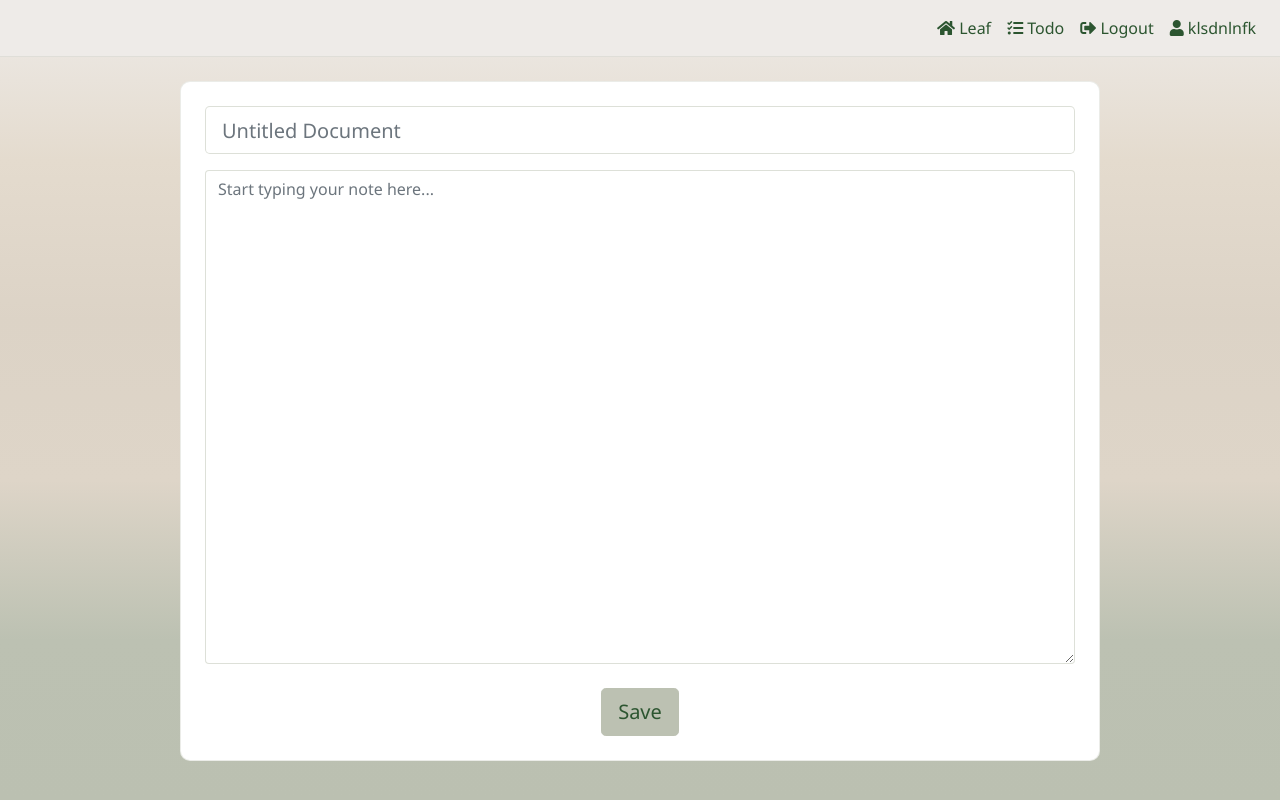
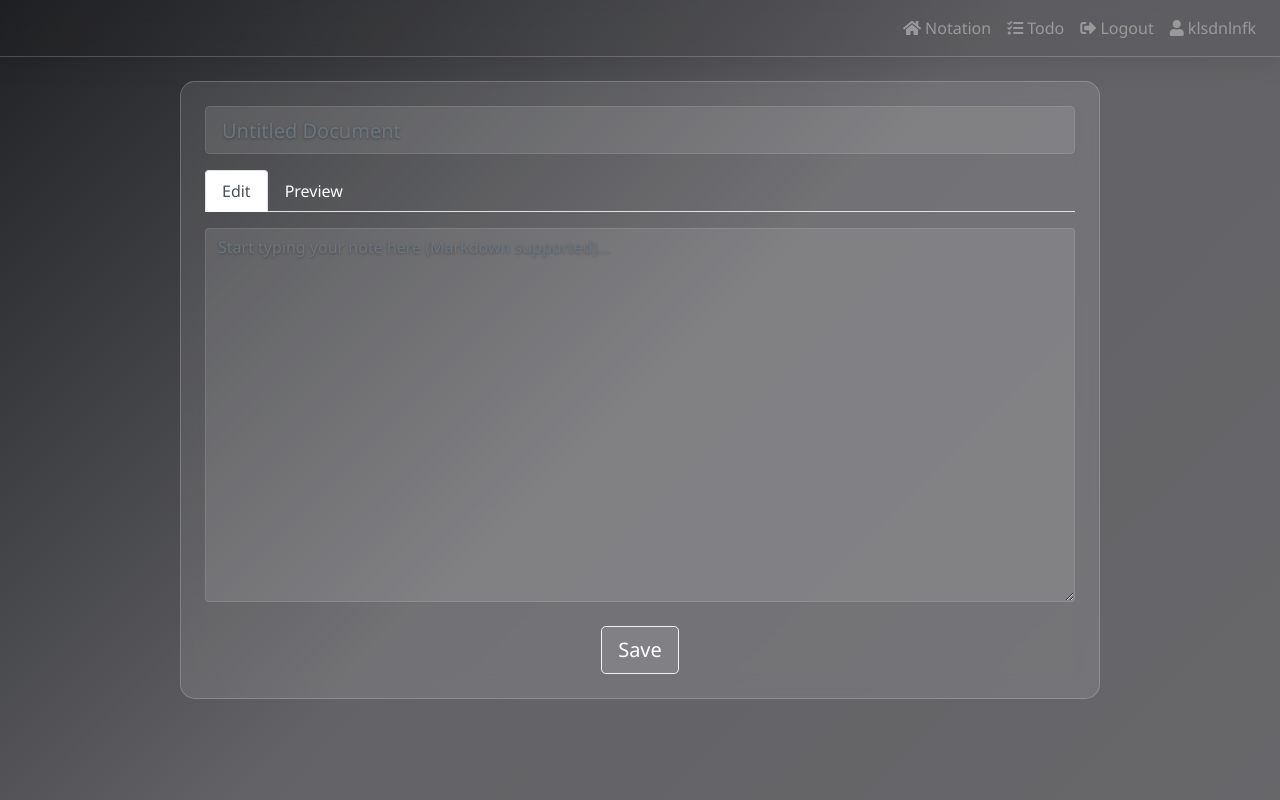
Before and after one commit to perfect-123/Flask-Note-App, a Flask app: page /note in a window 1280 px wide. Run offline with Flask 3, Linux system fonts and the light colour scheme; a user stored in the database is signed in; some libraries are stand-ins or nearby versions.

Commit message:
Improved UI

```diff
--- a/website/static/styles.css
+++ b/website/static/styles.css
@@ -1,25 +1,59 @@
+:root {
+    --primary-bg: #202124;
+    --secondary-bg: #33373b;
+    --accent-1: #f2f2f2;
+    --accent-2: #cccccc;
+    --text-primary: #ffffff;
+    --text-secondary: #999999;
+    --hover-color: #cccccc;
+    --glass-bg: rgba(255, 255, 255, 0.1);
+    --glass-border: rgba(255, 255, 255, 0.2);
+    --hover-bg: rgba(0, 0, 0, 0.05);
+    --hover-border: rgba(255, 255, 255, 0.3);
+  }
+  /* :root {
+    --primary-bg: #0f2027;
+    --secondary-bg: #203a43;
+    --accent-1: #2c5364;
+    --accent-2: #bdc3c7;
+    --text-primary: #ecf0f1;
+    --text-secondary: #bdc3c7;
+    --hover-color: #3498db;
+    --glass-bg: rgba(255, 255, 255, 0.1);
+    --glass-border: rgba(255, 255, 255, 0.2);
+} */
+
 body {
-    background: linear-gradient(to bottom, rgb(238, 235, 232), #e4dbce, hsl(35, 24%, 82%), #ded5c8, #bcc1b2, #bbc0b1);
+    background: linear-gradient(135deg, var(--primary-bg), #636367, #67676a);
+    /* background: linear-gradient(135deg, var(--primary-bg), var(--secondary-bg), var(--accent-1)); */
 
     background-attachment: fixed;
     font-family: 'Segoe UI', Tahoma, Geneva, Verdana, sans-serif;
     min-height: 100vh;
-    color: #2c5530;
+    color: var(--text-primary);
+    transition: background 0.5s ease;
 }
 
 .navbar {
-    background-color: rgba(238, 235, 232) !important;
+    background-color: var(--hover-bg);
     backdrop-filter: blur(10px);
-    border-bottom: 1px solid rgba(188, 193, 178, 0.3);
+    -webkit-backdrop-filter: blur(10px);
+    border-bottom: 1px solid var(--glass-border);
     margin-bottom: 20px;
+    box-shadow: 0 4px 30px rgba(0, 0, 0, 0.1);
+    transition: all 0.3s ease;
 }
 
+
+
 .navbar-dark .navbar-nav .nav-link {
-    color: #2c5530;
+    color: var(--text-secondary);
+    transition: color 0.3s ease, transform 0.3s ease;
 }
 
 .navbar-dark .navbar-nav .nav-link:hover {
-    color: #7b5895;
+    color: var(--hover-color);
+    transform: translateY(-2px);
 }
 
 .on-top {
@@ -32,28 +66,73 @@
 
 .card {
     position: relative;
-    background-color: #ffffff;
-    border: 1px solid rgba(188, 193, 178, 0.3);
-    border-radius: 10px;
-    transition: transform 0.3s ease, box-shadow 0.3s ease;
+    background-color: var(--glass-bg);
+    border: 1px solid var(--glass-border);
+    border-radius: 15px;
+    transition: transform 0.3s ease, box-shadow 0.3s ease, background-color 0.3s ease, border-color 0.3s ease;
+    overflow: hidden;
+}
+
+.card::before {
+    content: '';
+    position: absolute;
+    top: 0;
+    left: 0;
+    right: 0;
+    bottom: 0;
+    backdrop-filter: blur(10px);
+    -webkit-backdrop-filter: blur(10px);
+    z-index: -1;
+}
+
+.card::after {
+    content: '';
+    position: absolute;
+    top: 0;
+    left: -100%;
+    width: 100%;
+    height: 100%;
+    background: linear-gradient(
+        90deg,
+        transparent,
+        rgba(255, 255, 255, 0.2),
+        transparent
+    );
+    transition: 0.5s;
+    z-index: 1;
+}
+
+.card:hover::after {
+    left: 100%;
 }
 
 .card:hover {
     transform: translateY(-5px);
-    box-shadow: 0 8px 15px rgba(44, 85, 48, 0.1);
+    box-shadow: 0 8px 20px rgba(52, 152, 219, 0.3);
+    background-color: var(--hover-bg);
+    border-color: var(--hover-border);
 }
+
+/* Ensure card content stays above the shine effect */
+.card-body {
+    position: relative;
+    z-index: 2;
+}
+
 
 .card-content-wrapper {
     height: 100%;
+    position: relative;
+    z-index: 1;
 }
 
 .delete-btn {
     position: absolute;
-    bottom: 10px;
+    top: 10px;
     right: 10px;
-    background: rgba(123, 88, 149, 0.2);
+    background: var(--glass-bg);
     border: none;
-    color: #2c5530;
+    color: var(--text-secondary);
     font-size: 1.2rem;
     width: 30px;
     height: 30px;
@@ -62,8 +141,8 @@
     align-items: center;
     justify-content: center;
     opacity: 0;
-    transition: opacity 0.3s ease, background-color 0.3s ease;
-    z-index: 10;
+    transition: all 0.3s ease;
+    z-index: 2;
 }
 
 .card:hover .delete-btn {
@@ -71,11 +150,15 @@
 }
 
 .delete-btn:hover {
-    background: rgba(123, 88, 149, 0.4);
+    background: rgba(156, 31, 17, 0.487);
+    color: #fff;
+    transform: scale(1.1);
 }
 
 .card-body {
     padding: 1.5rem;
+    position: relative;
+    z-index: 1;
 }
 
 .card-body a {
@@ -83,84 +166,147 @@
     text-decoration: none;
 }
 
+.card-title, .card-text, .form-control {
+    text-shadow: 0 1px 3px rgba(0, 0, 0, 0.3);
+}
+
 .card-title {
-    color: #002e05;
+    color: var(--hover-color);
     font-weight: 600;
+    margin-bottom: 0.75rem;
+    font-size: 1.25rem;
 }
 
 .card-text {
-    color: #000000;
+    color: var(--text-primary);
+    font-size: 0.9rem;
+    line-height: 1.5;
 }
 
 .btn-primary {
-    background-color: #bcc1b2;
-    border-color: #bcc1b2;
-    color: #2c5530;
+    background-color: var(--glass-bg);
+    border-color: var(--accent-1);
+    color: var(--text-primary);
+    transition: all 0.3s ease;
 }
 
 .btn-primary:hover {
-    background-color: #7b5895;
-    border-color: #7b5895;
+    background-color: var(--hover-color);
+    border-color: var(--hover-color);
     color: #ffffff;
+    box-shadow: 0 0 15px rgba(52, 152, 219, 0.5);
+    transform: translateY(-2px);
 }
 
 .form-control {
-    background-color: #ffffff;
-    border: 1px solid rgba(188, 193, 178, 0.5);
-    color: #000000;
+    background-color: var(--glass-bg);
+    border: 1px solid var(--glass-border);
+    color: var(--text-primary);
+    transition: all 0.3s ease;
 }
 
 .form-control:focus {
-    background-color: #ffffff;
-    border-color: rgba(188, 193, 178, 0.7);
-    color: #000000;
-    box-shadow: 0 0 0 0.2rem rgba(123, 88, 149, 0.25);
+    background-color: var(--hover-bg);
+    border-color: var(--hover-color);
+    color: var(--text-primary);
+    box-shadow: 0 0 0 0.2rem rgba(52, 152, 219, 0.25);
+}
+
+textarea.form-control {
+    background-color: var(--glass-bg);
+}
+
+textarea.form-control:focus {
+    background-color: var(--hover-bg);
 }
 
 .alert {
-    background-color: rgba(255, 255, 255, 0.7);
-    border: 1px solid rgba(188, 193, 178, 0.3);
-    color: #2c5530;
+    background-color: var(--glass-bg);
+    border: 1px solid var(--glass-border);
+    color: var(--text-secondary);
+    backdrop-filter: blur(10px);
+    -webkit-backdrop-filter: blur(10px);
+    transition: all 0.3s ease;
 }
 
 .alert-success {
-    background-color: rgba(188, 193, 178, 0.2);
-    border-color: rgba(188, 193, 178, 0.3);
-    color: #2c5530;
+    background-color: rgba(46, 204, 113, 0.2);
+    border-color: rgba(46, 204, 113, 0.3);
+    color: #2ecc71;
 }
 
 .alert-danger {
-    background-color: rgba(123, 88, 149, 0.2);
-    border-color: rgba(123, 88, 149, 0.3);
-    color: #2c5530;
+    background-color: rgba(231, 76, 60, 0.2);
+    border-color: rgba(231, 76, 60, 0.3);
+    color: #e74c3c;
 }
 
 h1, h2, h3, h4, h5, h6 {
-    color: #2c5530;
+    color: var(--accent-2);
+    margin-bottom: 1rem;
 }
-
+.col-md-4{
+    height: 400px;
+}
 a {
-    color: #7b5895;
+    color: var(--hover-color);
+    transition: color 0.3s ease;
 }
 
 a:hover {
-    color: #2c5530;
+    color: var(--accent-2);
     text-decoration: none;
 }
 
 ::-webkit-scrollbar {
-    width: 10px;
+    width: 8px;
 }
 
 ::-webkit-scrollbar-track {
-    background: #e4dbce;
+    background: var(--secondary-bg);
 }
 
 ::-webkit-scrollbar-thumb {
-    background: #bcc1b2;
-    border-radius: 5px;
+    background: var(--accent-2);
+    border-radius: 10px;
 }
 
 ::-webkit-scrollbar-thumb:hover {
-    background: #7b5895;
+    background: var(--hover-color);
 }
+
+.notes-grid {
+    display: grid;
+    grid-template-columns: repeat(auto-fill, minmax(280px, 1fr));
+    gap: 1.5rem;
+    padding: 1rem;
+}
+
+.add-note {
+    background-color: var(--accent-1);
+    color: var(--text-primary);
+    border: none;
+    padding: 0.75rem 1.5rem;
+    border-radius: 25px;
+    cursor: pointer;
+    transition: all 0.3s ease;
+    font-weight: bold;
+    letter-spacing: 0.5px;
+    text-transform: uppercase;
+    font-size: 0.9rem;
+}
+
+.add-note:hover {
+    background-color: var(--hover-color);
+    transform: translateY(-3px);
+    box-shadow: 0 5px 15px rgba(52, 152, 219, 0.4);
+}
+
+@keyframes fadeIn {
+    from { opacity: 0; transform: translateY(20px); }
+    to { opacity: 1; transform: translateY(0); }
+}
+
+.card {
+    animation: fadeIn 0.5s ease-out;
+}
--- a/website/templates/base.html
+++ b/website/templates/base.html
@@ -16,7 +16,7 @@
       <div class="collapse navbar-collapse" id="navbar">
         <div class="navbar-nav">
             {% if user.is_authenticated %}
-            <a class="nav-item nav-link" id="home" href="/"><i class="fas fa-home"></i> Leaf</a>
+            <a class="nav-item nav-link" id="home" href="/"><i class="fas fa-home"></i> Notation</a>
           <a class="nav-item nav-link" id="todo" href="/todo"><i class="fas fa-tasks"></i> Todo</a>
           <a class="nav-item nav-link" id="logout" href="/logout"><i class="fas fa-sign-out-alt"></i> Logout</a>
           <span class="nav-item nav-link" id="user-name"><i class="fas fa-user"></i> {{user.first_name}}</span>
@@ -49,6 +49,6 @@
     <script src="https://code.jquery.com/jquery-3.5.1.slim.min.js" integrity="sha384-DfXdz2htPH0lsSSs5nCTpuj/zy4C+OGpamoFVy38MVBnE+IbbVYUew+OrCXaRkfj" crossorigin="anonymous"></script>
     <script src="https://cdn.jsdelivr.net/npm/@popperjs/core@2.9.3/dist/umd/popper.min.js" integrity="sha384-eMNCOe7tC1doHpGoWe/6oMVemdAVTMs2xqW4mwXrXsW0L84Iytr2wi5v2QjrP/xp" crossorigin="anonymous"></script>
     <script src="https://stackpath.bootstrapcdn.com/bootstrap/4.5.2/js/bootstrap.min.js" integrity="sha384-B4gt1jrGC7Jh4AgTPSdUtOBvfO8shuf57BaghqFfPlYxofvL8/KUEfYiJOMMV+rV" crossorigin="anonymous"></script>
-    <script type="text/javascript" src="{{ url_for('static', filename='index.js') }}"></script>
+    <script type="text/javascript" src={{ url_for('static', filename='index.js')}}></script>
 </body>
 </html>
--- a/website/templates/home.html
+++ b/website/templates/home.html
@@ -25,7 +25,7 @@
                     <h5 class="card-title">
                         {{ note.title or 'Untitled Note' }}
                     </h5>
-                    <p class="card-text">{{ note.data[:100] if note.data else '' }}{% if note.data and note.data|length > 100 %}...{% endif %}</p>
+                    <div class="card-text">{{ note.html_content[:300] if note.html_content else '' }}{% if note.html_content and note.html_content|length > 200 %}...{% endif %}</div>
                     <a href="{{ url_for('views.note_form', id=note.id) }}" class="stretched-link"></a>
                 </div>
                 <button type="button" class="delete-btn" onclick="deleteNote({{ note.id }})">
@@ -36,4 +36,5 @@
     </div>
     {% endfor %}
 </div>
+
 {% endblock %}
--- a/website/templates/note_form.html
+++ b/website/templates/note_form.html
@@ -11,8 +11,21 @@
                     <div class="form-group">
                         <input type="text" name="title" id="title" class="form-control form-control-lg" placeholder="Untitled Document" value="{{ note.title if note else '' }}">
                     </div>
-                    <div class="form-group">
-                        <textarea name="note" id="note" class="form-control" rows="20" placeholder="Start typing your note here...">{{ note.data if note else '' }}</textarea>
+                    <ul class="nav nav-tabs" id="noteTabs" role="tablist">
+                        <li class="nav-item" role="presentation">
+                            <a class="nav-link active" id="edit-tab" data-toggle="tab" href="#edit" role="tab" aria-controls="edit" aria-selected="true">Edit</a>
+                        </li>
+                        <li class="nav-item" role="presentation">
+                            <a class="nav-link" id="preview-tab" data-toggle="tab" href="#preview" role="tab" aria-controls="preview" aria-selected="false">Preview</a>
+                        </li>
+                    </ul>
+                    <div class="tab-content" id="noteTabsContent">
+                        <div class="tab-pane fade show active" id="edit" role="tabpanel" aria-labelledby="edit-tab">
+                            <textarea name="note" id="note" class="form-control mt-3" rows="15" placeholder="Start typing your note here (Markdown supported)...">{{ note.data if note else '' }}</textarea>
+                        </div>
+                        <div class="tab-pane fade" id="preview" role="tabpanel" aria-labelledby="preview-tab">
+                            <div id="preview-content" class="mt-3"></div>
+                        </div>
                     </div>
                     <div class="text-center mt-4">
                         <button type="submit" class="btn btn-primary btn-lg">Save</button>
@@ -22,4 +35,19 @@
         </div>
     </div>
 </div>
+
+<script src="https://cdnjs.cloudflare.com/ajax/libs/marked/2.0.3/marked.min.js"></script>
+<script>
+    const noteArea = document.getElementById('note');
+    const previewArea = document.getElementById('preview-content');
+    const previewTab = document.getElementById('preview-tab');
+
+    function updatePreview() {
+        previewArea.innerHTML = marked(noteArea.value);
+    }
+
+    noteArea.addEventListener('input', updatePreview);
+    previewTab.addEventListener('shown.bs.tab', updatePreview);
+    updatePreview();  // Initial preview
+</script>
 {% endblock %}
--- a/website/views.py
+++ b/website/views.py
@@ -1,8 +1,10 @@
 from flask import Blueprint, render_template, request, flash, jsonify, redirect, url_for
+from markupsafe import Markup
 from flask_login import login_required, current_user
 from .models import Note, Todo
 from . import db
 import json
+import markdown
 
 views = Blueprint('views', __name__)
 
@@ -22,7 +24,13 @@
 
     # Fetch notes sorted by date in descending order
     notes = Note.query.filter_by(user_id=current_user.id).order_by(Note.date.desc()).all()
+
+    # Convert Markdown to HTML for each note
+    for note in notes:
+        note.html_content = Markup(markdown.markdown(note.data))
+
     return render_template("home.html", user=current_user, notes=notes)
+
 
 @views.route('/note', methods=['GET', 'POST'])
 @views.route('/note/<int:id>', methods=['GET', 'POST'])
@@ -42,6 +50,9 @@
                 db.session.commit()
                 flash('Note updated!', category='success')
                 return redirect(url_for('views.home'))
+
+        note.html_content = Markup(markdown.markdown(note.data))
+
     else:
         note = None
         if request.method == "POST":
@@ -54,6 +65,7 @@
             return redirect(url_for('views.home'))
 
     return render_template('note_form.html', note=note, user=current_user)
+
 
 
 @views.route('settings/<string:page>', methods = ['POST', 'GET'])
@@ -73,12 +85,6 @@
             db.session.delete(note)
             db.session.commit()
     return jsonify({})
-
-
-
-
-
-
 
 
 
```
Also changed, not shown: instance/database.db.
